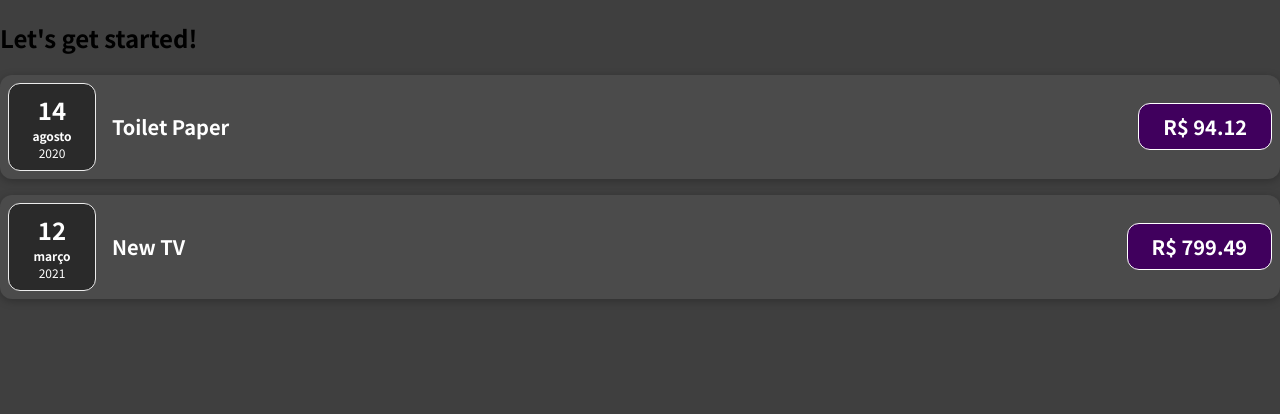
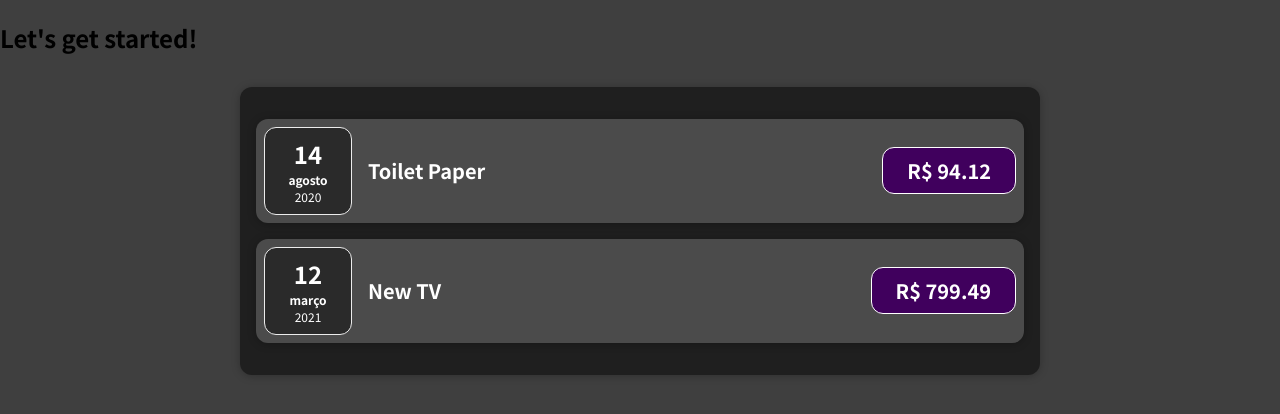
Before and after one commit to jviitsm/react-complete-guide, a React (Create React App) app: page / in a window 1280 px wide. Shown: the top 414 px of the page. Built offline with nearby package versions, Linux system fonts and the light colour scheme.

Commit message:
card wrapper component added

```diff
--- /dev/null
+++ b/src/Card/index.js
@@ -0,0 +1,10 @@
+import React from 'react'
+
+import './styles.css';
+
+export default function Card(props) {
+    const classes = 'card ' + props.className;
+    return (
+        <div className={classes}>{props.children}</div>
+    )
+}
--- /dev/null
+++ b/src/Card/styles.css
@@ -0,0 +1,4 @@
+.card {
+    border-radius: 12px;
+    box-shadow: 0 1px 8px rgba(0, 0, 0, 0.25);
+}
--- a/src/components/ExpenseItem/index.js
+++ b/src/components/ExpenseItem/index.js
@@ -1,17 +1,19 @@
 import React from 'react'
 import ExpenseDate from '../ExpenseDate';
+import Card from '../../Card';
+
 import './styles.css';
 
 export default function ExpenseItem(props) {
 
 
     return (
-        <div className="expense-item">
+        <Card className="expense-item">
             <ExpenseDate date={props.date}/>
             <div className="expense-item__description">
             <h2>{props.title}</h2>
             <div className="expense-item__price">R$ {props.amount}</div>
             </div>
-        </div>
+        </Card>
     )
 }
--- a/src/components/ExpenseItem/styles.css
+++ b/src/components/ExpenseItem/styles.css
@@ -2,10 +2,8 @@
     display: flex;
     justify-content: space-between;
     align-items: center;
-    box-shadow: 0 2px 8px rgba(0, 0, 0, 0.25);
     padding: 0.5rem;
     margin: 1rem 0;
-    border-radius: 12px;
     background-color: #4b4b4b;
   }
 
--- a/src/components/Expenses/index.js
+++ b/src/components/Expenses/index.js
@@ -1,6 +1,7 @@
 import React from 'react'
 
 import ExpenseItem from '../ExpenseItem';
+import Card from '../../Card';
 
 import './styles.css';
 
@@ -9,9 +10,9 @@ export default function Expenses(props) {
 
 
     return (
-        <div>
+        <Card className="expenses">
             <ExpenseItem title={props.expenses[0].title} amount={props.expenses[0].amount} date={props.expenses[0].date} />
             <ExpenseItem title={props.expenses[1].title} amount={props.expenses[1].amount} date={props.expenses[1].date} />
-        </div>
+        </Card>
     )
 }
--- a/src/components/Expenses/styles.css
+++ b/src/components/Expenses/styles.css
@@ -4,6 +4,4 @@
     margin: 2rem auto;
     width: 50rem;
     max-width: 95%;
-    border-radius: 12px;
-    box-shadow: 0 1px 8px rgba(0, 0, 0, 0.25);
   }
```
Also changed, not shown: 1 other file (tests, documents, lock files or other folders).
